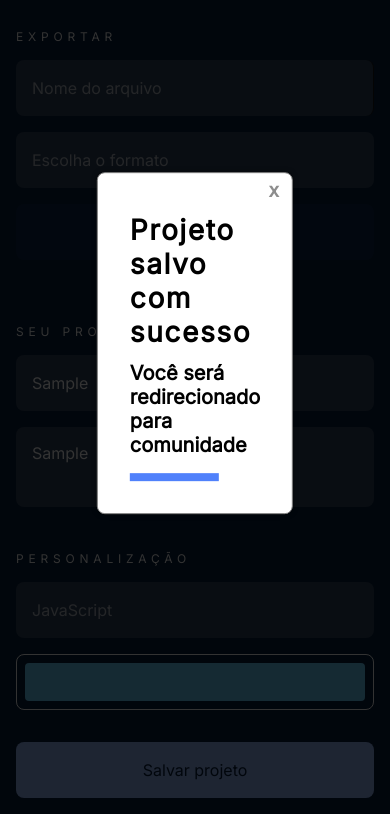
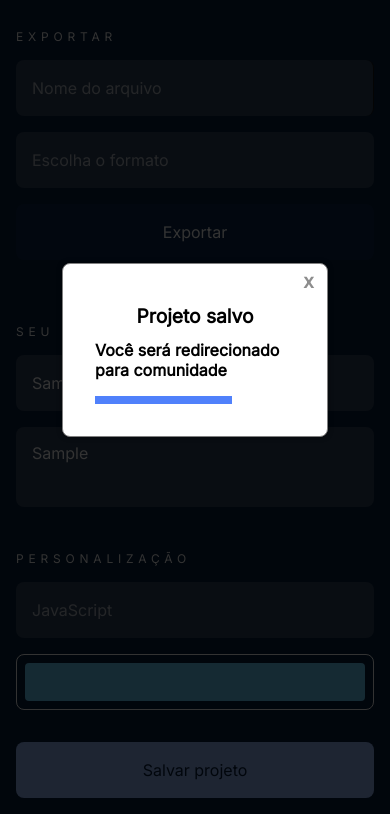
Before and after one commit to accamargo/alura-challenge, a plain HTML site: page index.html in a window 390 px wide. Both pictures are taken after typing "Sample", "Sample" into the empty fields and a click on the button "Salvar projeto". Shown: the part 755-1569 px from the top of the page. Drawn offline with nearby package versions, Linux system fonts and the light colour scheme.

Commit message:
fix mobile dialog

```diff
--- a/assets/css/dialog.css
+++ b/assets/css/dialog.css
@@ -12,7 +12,7 @@
     border-radius: 8px;
     box-shadow: 0 0 5px rgba(0, 0, 0, .5);
     left: 50%;
-    transform: translate(-50%,-52%);
+    transform: translate(-50%,-50%);
     transition: 300ms ease-in;
     top: 45%;
     padding: 2.5rem 2rem 2rem;
@@ -24,6 +24,7 @@
   color: black;
   font-size: 1.75rem;
   letter-spacing: 0.1rem;
+  text-align: center;
 }
 
 .dialog__text {
@@ -85,3 +86,24 @@
   width: 100%;
   z-index: 2;
 }
+
+@media screen and (max-width:950px) {
+  .dialog__body {
+    width: 400px;
+  }
+}
+
+@media screen and (max-width:550px) {
+  .dialog__body {
+    width: 200px;
+  }
+
+  .dialog__title {
+    font-size: 1.2rem;
+    letter-spacing: 0;
+  }
+
+  .dialog__text {
+    font-size: 1rem;
+  }
+}
--- a/index.html
+++ b/index.html
@@ -134,7 +134,7 @@
 
     <div class="dialog" data-dialog="dialog">
         <div class="dialog__body">
-            <h2 class="dialog__title">Projeto salvo com sucesso</h2>
+            <h2 class="dialog__title">Projeto salvo</h2>
             <h3 class="dialog__text">Você será redirecionado para comunidade</h3>
             <button class="dialog__close" data-dialog="button" type="button" aria-label="Fechar modal"></button>
             <div class="dialog__loading"></div>
```
